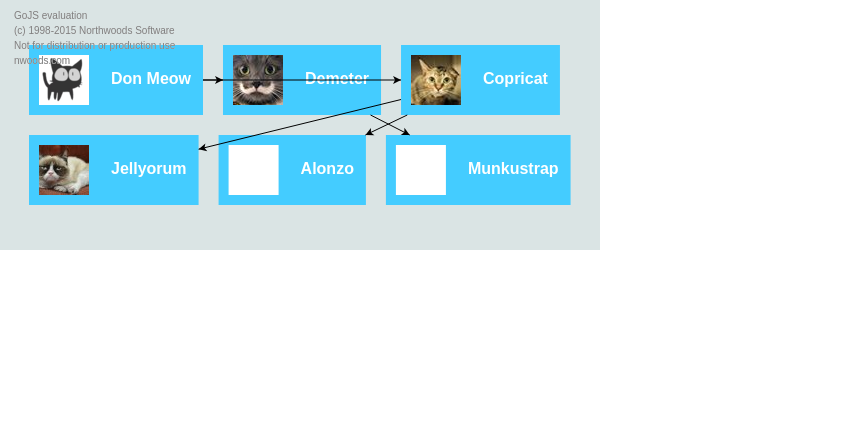
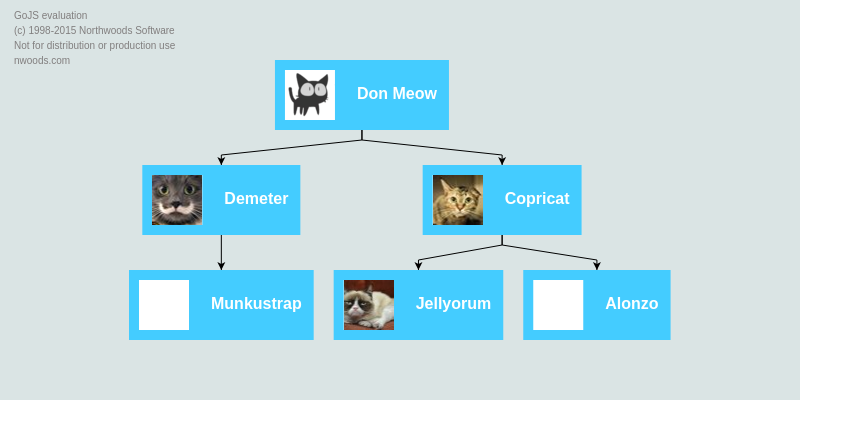
Before and after one commit to osulld13/CatsGo, a plain HTML site: page index.html in a window 1280 px wide. Shown: the whole page, without its empty margins (0-863 px from the left). Drawn offline with Linux system fonts and the light colour scheme.

Commit message:
Added tree structure to diagram

```diff
--- a/script.js
+++ b/script.js
@@ -49,3 +49,7 @@ model.nodeDataArray = [
 ];
 
 myDiagram.model = model;
+
+//Adding a tree layout to the diagram
+var layout = $(go.TreeLayout, { angle: 90, layerSpacing: 35 });
+myDiagram.layout = layout;
--- a/stylesheet.css
+++ b/stylesheet.css
@@ -1,5 +1,5 @@
 #myDiagramDiv {
-  width: 600px;
-  height: 250px;
+  width: 800px;
+  height: 400px;
   background-color: #DAE4E4;
 }
```
